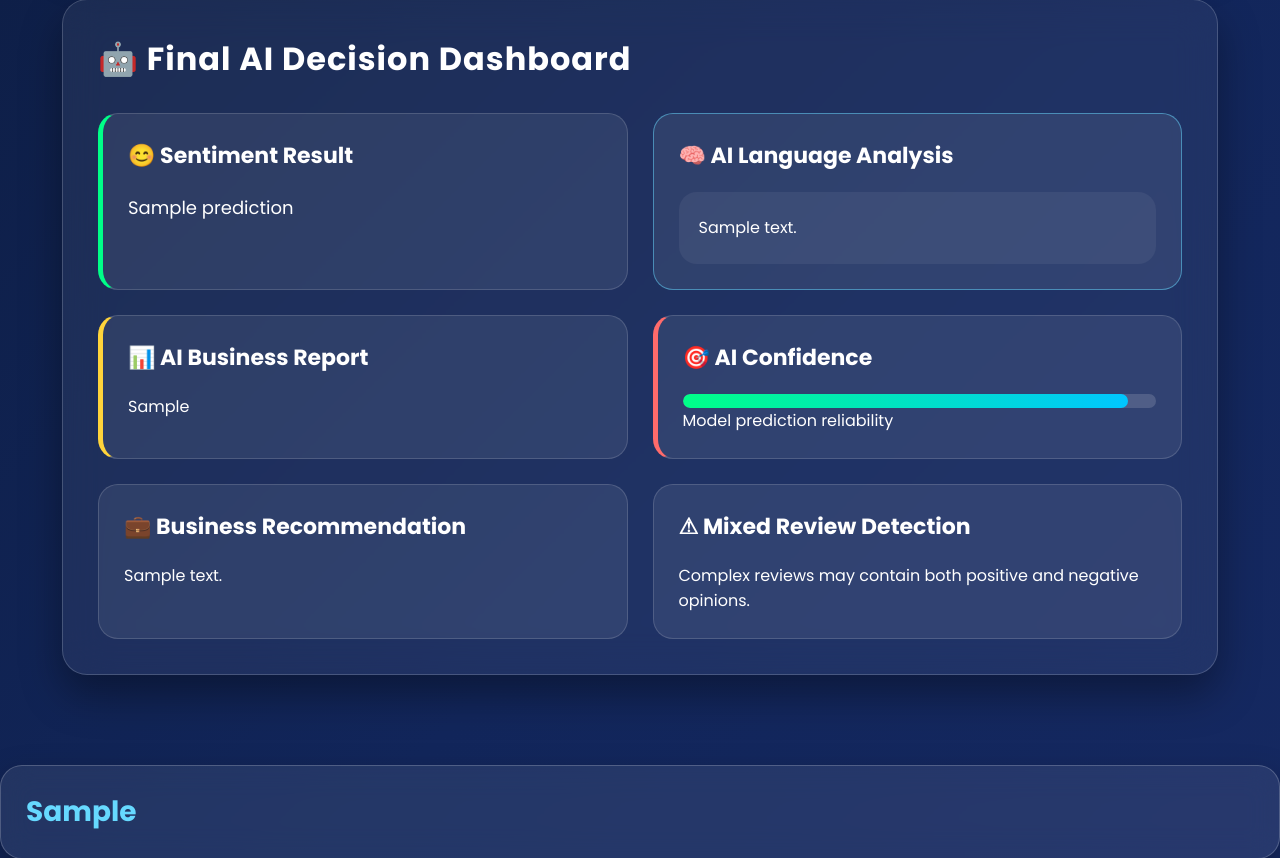
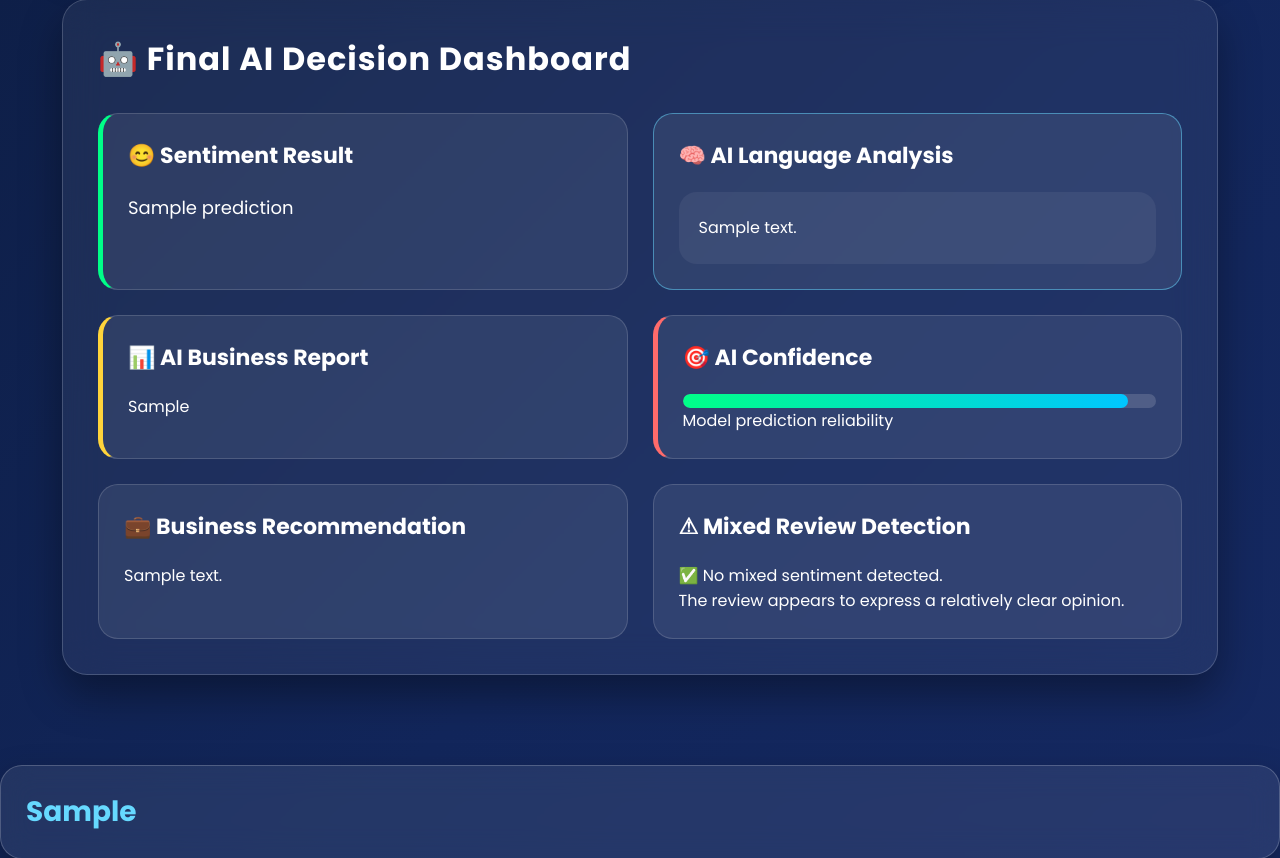
Before and after one commit to adibakhan2324/AI-Customer-Feedback-Analysis, a Flask app: template templates/dashboard.html in a window 1280 px wide. Shown: the part 2200-3058 px from the top of the page. Run offline with Flask 3, Linux system fonts and the light colour scheme; the template is opened without the code that fills it: most values are stand-ins (such as "Sample title", 1, 10 or a date in 2020); parts of the project's set-up code (start-up, migrations or seed data) failed here and were passed over.

Commit message:
Fix business recommendations and review analysis

```diff
--- a/app.py
+++ b/app.py
@@ -552,16 +552,11 @@ def analyze_language(review):
 # Detect Mixed / Complex Reviews
 # =====================================================
 
-
 def detect_complex_review(review):
 
-
     text = review.lower()
 
-
-
     positive_words = [
-
         "good",
         "great",
         "excellent",
@@ -582,13 +577,9 @@ def detect_complex_review(review):
         "helpful",
         "fast",
         "easy"
-
     ]
 
-
-
     negative_words = [
-
         "bad",
         "worst",
         "broken",
@@ -606,67 +597,36 @@ def detect_complex_review(review):
         "refund",
         "complaint",
         "unacceptable"
-
     ]
 
-
-
     positive = any(
-
         word in text
-
         for word in positive_words
-
-    )
-
-
+    )
 
     negative = any(
-
         word in text
-
         for word in negative_words
-
-    )
-
-
+    )
 
     contrast = any(
-
         word in text
-
         for word in [
-
             "but",
             "however",
             "although",
             "though",
             "yet"
-
         ]
-
-    )
-
-
+    )
 
     if positive and negative:
-
         return True
 
-
-
     if contrast and (positive or negative):
-
         return True
 
-
-
     return False
-
-
-
-
-
 
 # =====================================================
 # Confidence Level
@@ -1216,6 +1176,11 @@ def home():
     prediction = ""
     review = ""
 
+    # ---------------------------------
+    # AI Language Analysis
+    # ---------------------------------
+    analysis_text = ""
+
     bert_prediction = ""
     lstm_prediction = ""
 
@@ -1230,15 +1195,23 @@ def home():
 
     recommendation_text = ""
     business_report = ""
+    business_impact = ""
+    mixed_review_text = ""
     customer_issues = []
+
+    is_complex_review = False
 
     total_reviews = 0
     positive_reviews = 0
-    negative_reviews = []
+    negative_reviews = 0
 
     history = []
 
     selected_model = "bert"
+
+    # =====================================================
+    # Handle Review Submission
+    # =====================================================
 
     if request.method == "POST":
 
@@ -1261,6 +1234,36 @@ def home():
             customer_issues = detect_customer_issues(
                 review
             )
+
+            # ---------------------------------
+            # Mixed / Complex Review Detection
+            # ---------------------------------
+
+            is_complex_review = detect_complex_review(review)
+
+            # ---------------------------------
+            # AI Language Analysis
+            # ---------------------------------
+
+            language_analysis = analyze_language(
+                review
+            )
+
+            if language_analysis:
+
+                analysis_text = ""
+
+                for item in language_analysis:
+
+                    analysis_text += (
+                        "• " + str(item) + "<br>"
+                    )
+
+            else:
+
+                analysis_text = (
+                    "No specific language patterns detected."
+                )
 
             # ---------------------------------
             # Run Selected Model
@@ -1311,7 +1314,10 @@ def home():
             # Business Recommendation
             # ---------------------------------
 
-            recommendations = generate_recommendation(review)
+            recommendations = generate_recommendation(
+                review,
+                sentiment_result
+            )
 
             recommendation_text = (
                 "<br><br>"
@@ -1333,6 +1339,64 @@ def home():
                     "No recommendation generated."
                 )
 
+            # ---------------------------------
+            # Business Impact
+            # ---------------------------------
+
+            if "Positive" in sentiment_result:
+
+                business_impact = (
+                    "<b>Business Impact:</b><br>"
+                    "• Strong customer satisfaction detected.<br>"
+                    "• Positive feedback can support customer retention and brand trust.<br>"
+                    "• Continue maintaining product quality and service standards."
+                )
+
+            elif "Negative" in sentiment_result:
+
+                business_impact = (
+                    "<b>Business Impact:</b><br>"
+                    "• Customer dissatisfaction may affect retention and brand perception.<br>"
+                    "• Immediate attention should be given to the reported problems.<br>"
+                    "• Improving product quality, delivery, and support can reduce negative feedback."
+                )
+
+            else:
+
+                business_impact = (
+                    "<b>Business Impact:</b><br>"
+                    "• Customer opinion is unclear or neutral.<br>"
+                    "• Monitor additional feedback before making major business decisions."
+                )
+
+            # ---------------------------------
+            # Business Recommendation
+            # ---------------------------------
+
+            recommendations = generate_recommendation(
+                review,
+                sentiment_result
+            )
+
+            recommendation_text = (
+                "<br><br>"
+                "<b>💼 Business Recommendation</b>"
+                "<br>"
+            )
+
+            if recommendations:
+
+                for rec in recommendations:
+
+                    recommendation_text += (
+                        "• " + str(rec) + "<br>"
+                    )
+
+            else:
+
+                recommendation_text += (
+                    "No recommendation generated."
+                )
 
             # ---------------------------------
             # Update Statistics
@@ -1366,7 +1430,8 @@ def home():
 
                 "confidence": round(
 
-                    bert_confidence if selected_model == "bert"
+                    bert_confidence
+                    if selected_model == "bert"
                     else lstm_confidence,
 
                     2
@@ -1389,7 +1454,9 @@ def home():
 
             if selected_model == "bert":
 
-                best_model = "🤖 Selected Model : BERT AI"
+                best_model = (
+                    "🤖 Selected Model : BERT AI"
+                )
 
                 comparison_reason = (
                     "Only the BERT model was executed."
@@ -1397,7 +1464,9 @@ def home():
 
             else:
 
-                best_model = "🧠 Selected Model : Bi-LSTM AI"
+                best_model = (
+                    "🧠 Selected Model : Bi-LSTM AI"
+                )
 
                 comparison_reason = (
                     "Only the Bi-LSTM model was executed."
@@ -1446,12 +1515,19 @@ def home():
     stats = load_stats()
 
     total_reviews = stats["total_reviews"]
+
     positive_reviews = stats["positive_reviews"]
+
     negative_reviews = stats["negative_reviews"]
 
     history = load_history()
+
     history = history[-5:]
 
+    # =====================================================
+    # Render Dashboard
+    # =====================================================
+
     return render_template(
 
         "dashboard.html",
@@ -1460,20 +1536,30 @@ def home():
 
         review=review,
 
+        # IMPORTANT:
+        # Send language analysis to dashboard.html
+        analysis_text=analysis_text,
+
         bert_prediction=bert_prediction,
+
         lstm_prediction=lstm_prediction,
 
         bert_confidence=bert_confidence,
+
         lstm_confidence=lstm_confidence,
 
         bert_speed=bert_speed,
+
         lstm_speed=lstm_speed,
 
         best_model=best_model,
+
         comparison_reason=comparison_reason,
 
         total_reviews=total_reviews,
+
         positive_reviews=positive_reviews,
+
         negative_reviews=negative_reviews,
 
         history=history,
@@ -1482,7 +1568,9 @@ def home():
 
         business_report=business_report,
 
-        customer_issues=customer_issues
+        customer_issues=customer_issues,
+
+        is_complex_review=is_complex_review
     )
 
 # =====================================================
--- a/stats.json
+++ b/stats.json
@@ -1,5 +1,5 @@
 {
-    "total_reviews": 189,
-    "positive_reviews": 130,
-    "negative_reviews": 57
+    "total_reviews": 206,
+    "positive_reviews": 139,
+    "negative_reviews": 65
 }
--- a/templates/dashboard.html
+++ b/templates/dashboard.html
@@ -411,13 +411,34 @@ Model prediction reliability
 
 <div class="info-card">
 
-<h3>⚠ Mixed Review Detection</h3>
+    <h3>⚠ Mixed Review Detection</h3>
 
-<p>
+    {% if mixed_review %}
 
-Complex reviews may contain both positive and negative opinions.
+        <p>
+            ⚠ <strong>Mixed / Complex Review Detected</strong>
+        </p>
 
-</p>
+        <p>
+            This review contains both positive and negative opinions
+            or contrasting language.
+        </p>
+
+        <p>
+            🔎 The prediction should be interpreted carefully.
+        </p>
+
+    {% else %}
+
+        <p>
+            ✅ No mixed sentiment detected.
+        </p>
+
+        <p>
+            The review appears to express a relatively clear opinion.
+        </p>
+
+    {% endif %}
 
 </div>
 
```
Also changed, not shown: business_recommendation.py (+54 -22 lines).
